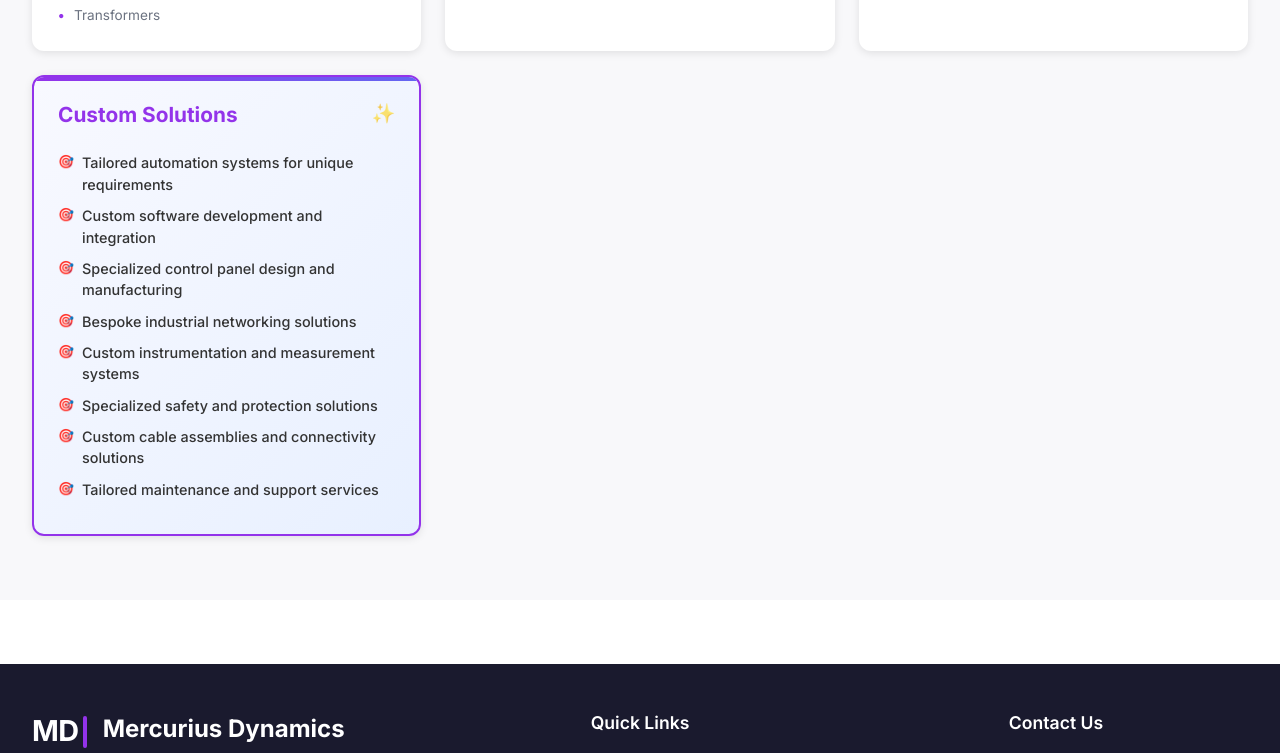
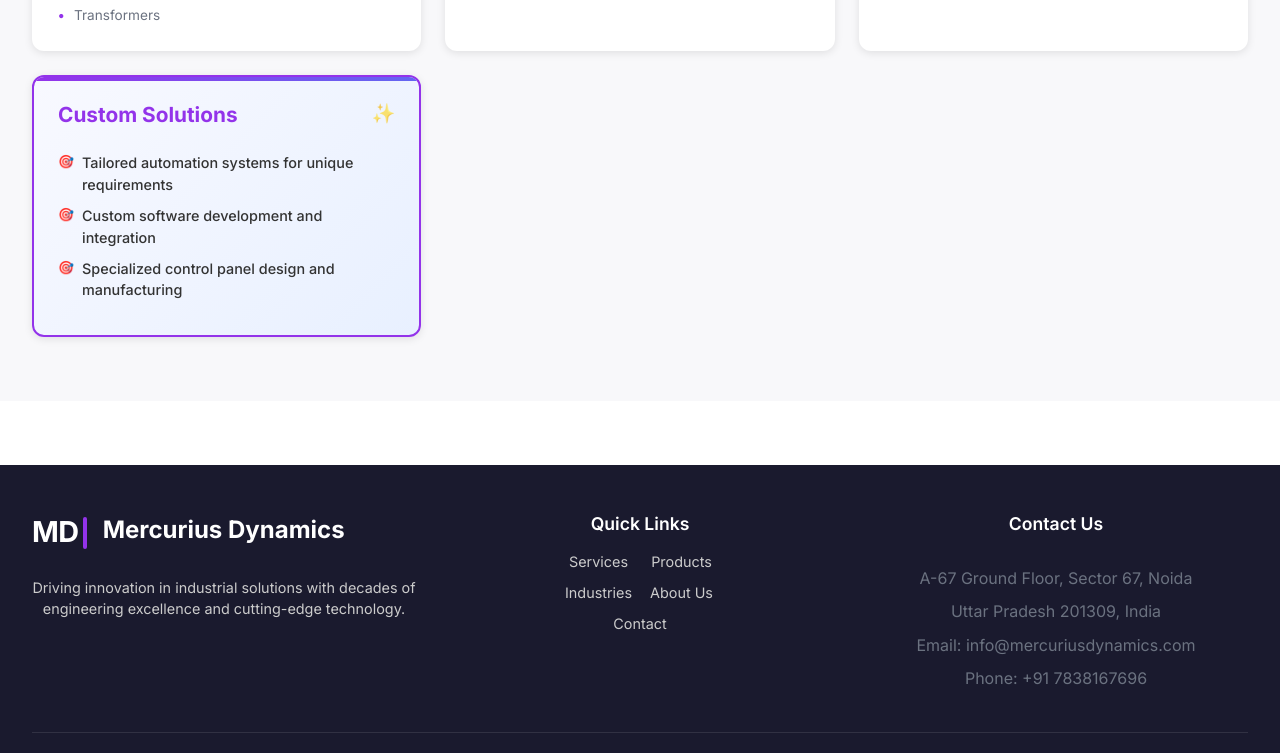
Before and after one commit to vaibhav211002/mercurius-dynamics-landing-page, a React (Create React App) app: page /products in a window 1280 px wide. Shown: the part 1341-2094 px from the top of the page. Built offline with nearby package versions, Linux system fonts and the light colour scheme.

Commit message:
custom changed

```diff
--- a/src/pages/ProductsPage.js
+++ b/src/pages/ProductsPage.js
@@ -281,12 +281,7 @@ const ProductsPage = () => {
                 items: [
                   "Tailored automation systems for unique requirements",
                   "Custom software development and integration",
-                  "Specialized control panel design and manufacturing",
-                  "Bespoke industrial networking solutions",
-                  "Custom instrumentation and measurement systems",
-                  "Specialized safety and protection solutions",
-                  "Custom cable assemblies and connectivity solutions",
-                  "Tailored maintenance and support services"
+                  "Specialized control panel design and manufacturing"
                 ],
                 isCustom: true
               }
```
